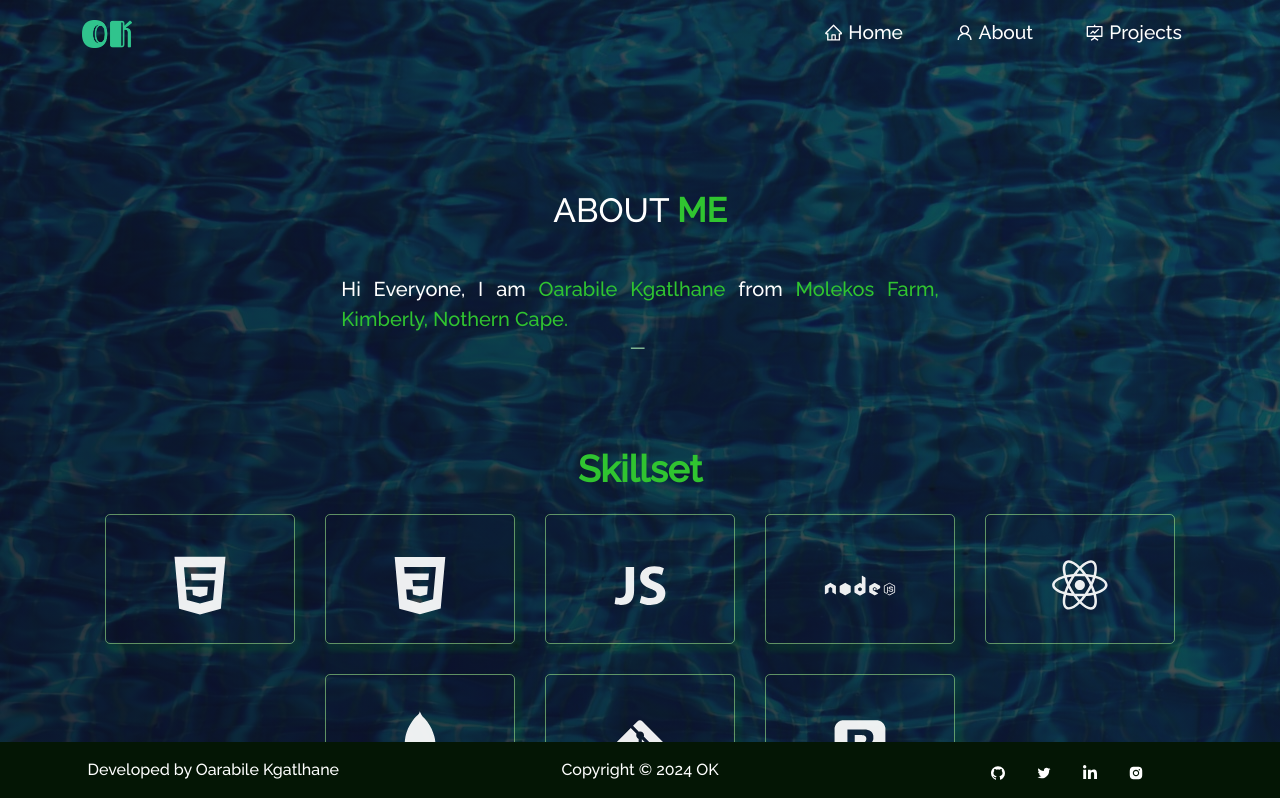
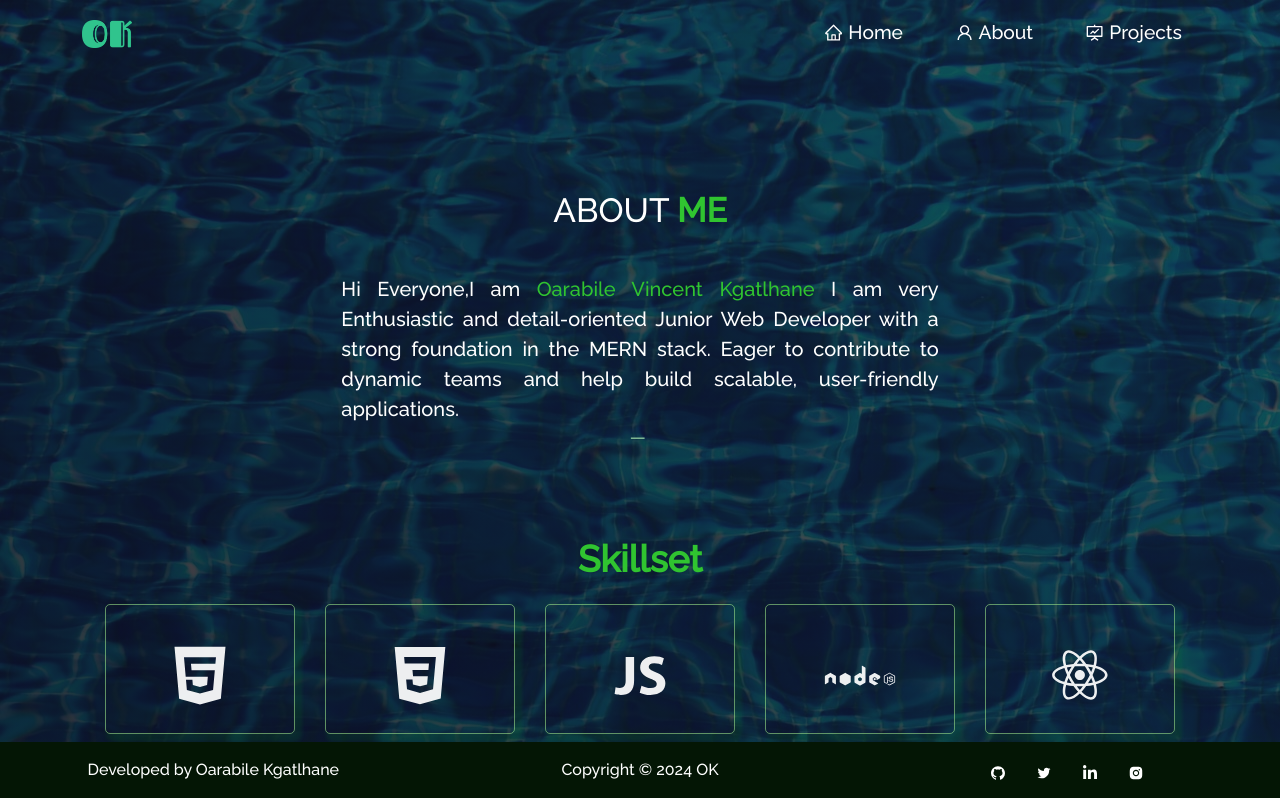
Before and after one commit to 4orops/Portfolio, a React (Create React App) app: page /about in a window 1280 px wide. Shown: the top 798 px of the page. Built offline with nearby package versions, Linux system fonts and the light colour scheme; no server answers.

Commit message:
Adding image on qasha project

```diff
--- a/src/components/About/AboutCard.js
+++ b/src/components/About/AboutCard.js
@@ -26,11 +26,10 @@ function AboutCard() {
       <Card.Body>
         <blockquote className="blockquote mb-0">
           <p style={{ textAlign: "justify" }}>
-            Hi Everyone, I am <span className="purple">Oarabile Kgatlhane </span>
-            from <span className="purple"> Molekos Farm, Kimberly, Nothern Cape.</span>
-
+            Hi Everyone,I am <span className="purple">Oarabile Vincent Kgatlhane </span>
+            I am very Enthusiastic and detail-oriented Junior Web Developer with a strong foundation in the MERN stack.
+            Eager to contribute to dynamic teams and help build scalable, user-friendly applications.
           </p>
-
           <p style={{ color: "rgb(155 126 172)" }}>
           {quote.text}
           </p>
```
